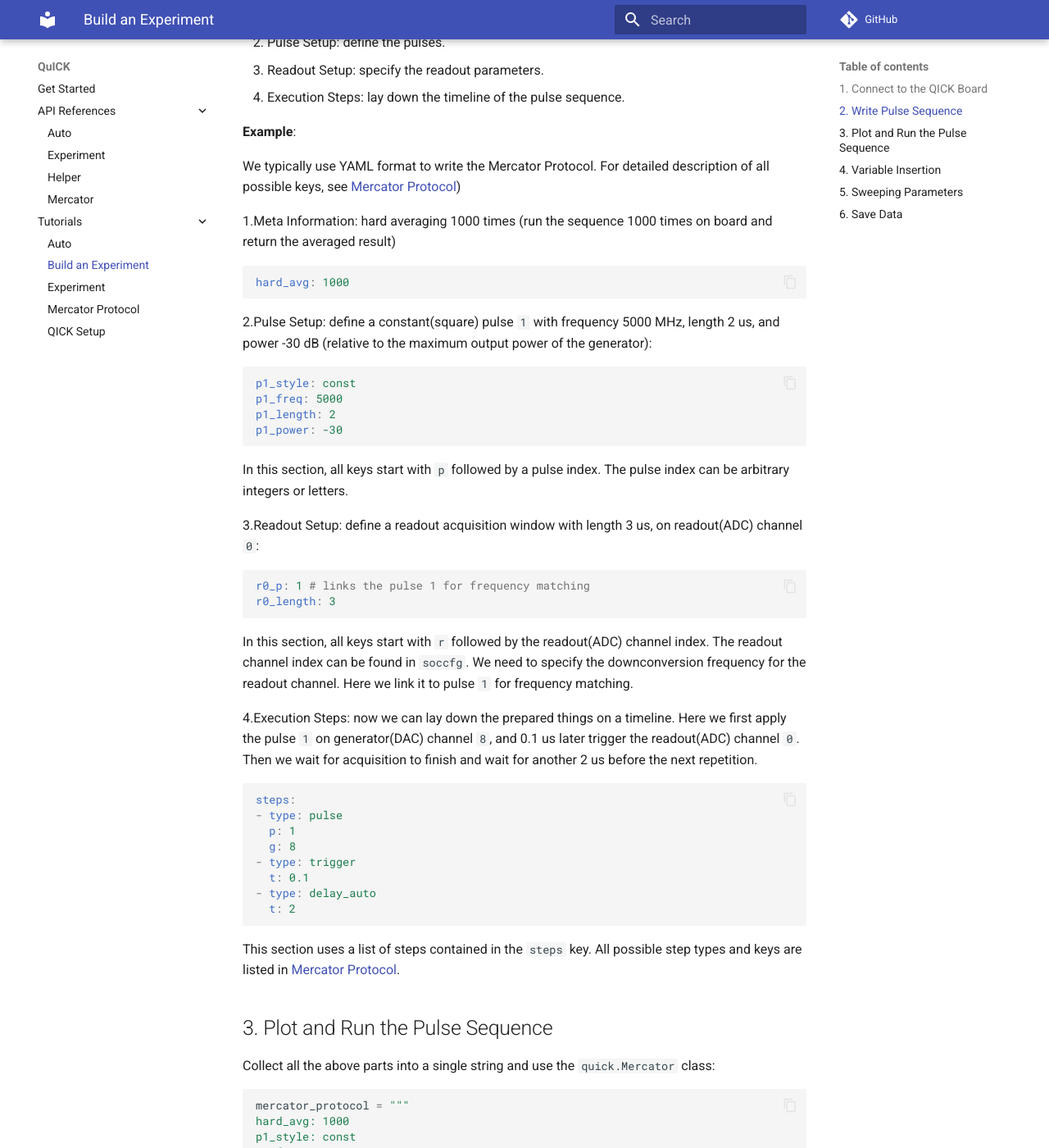
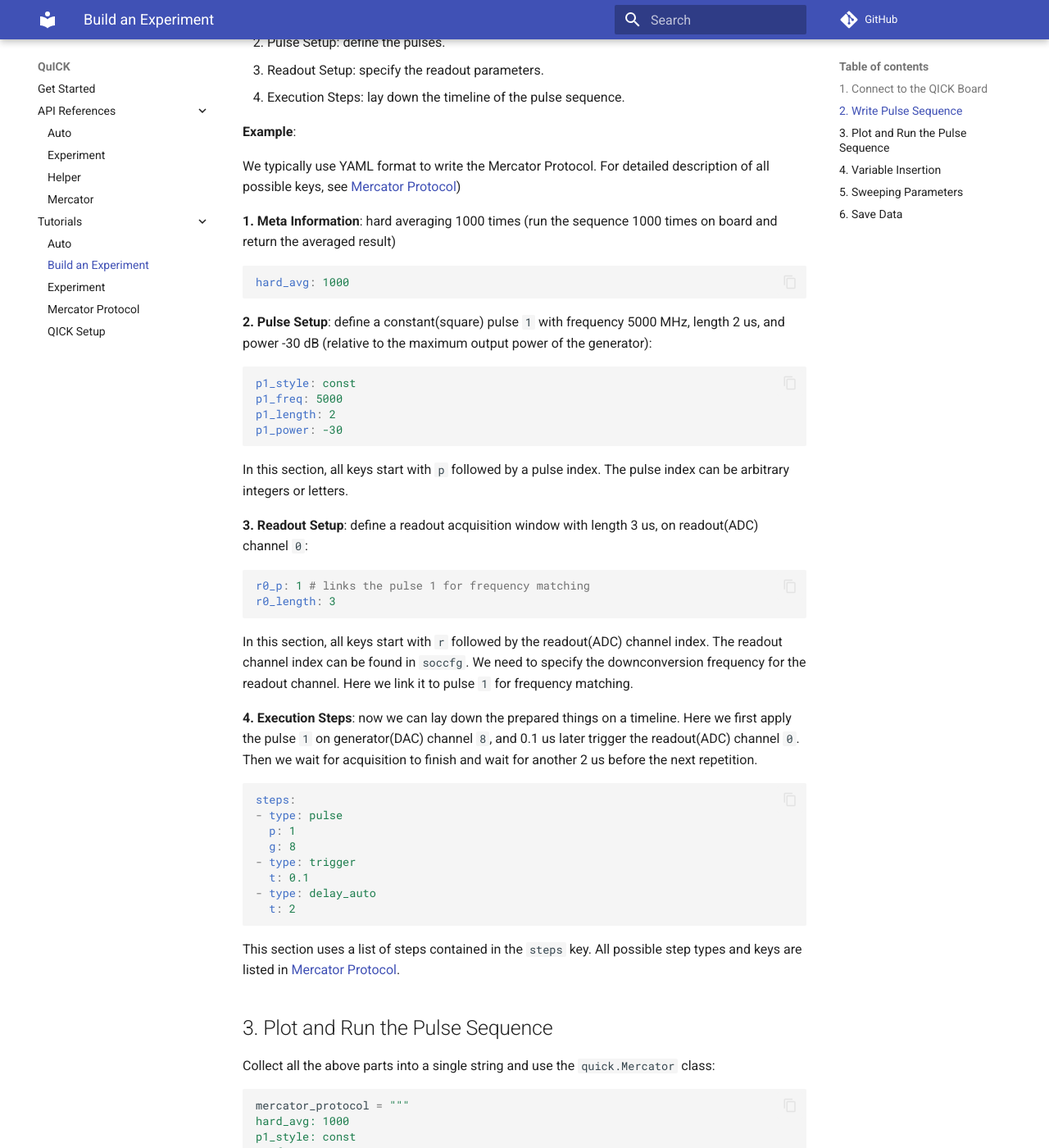
Before and after one commit to clelandlab/quick, an MkDocs documentation site: the page built from docs/Tutorials/build.md, in a window 1280 px wide and 1400 px high, scrolled down 808 px. Shown: the whole window at 82% size. Built offline with MkDocs 1.6.1 and Material for MkDocs 9.7.7, drawn with Linux system fonts in a browser that asks for light colours; comment, search, counter and statistics services are not loaded.

Commit message:
Format built doc

````diff
--- a/docs/Tutorials/build.md
+++ b/docs/Tutorials/build.md
@@ -33,13 +33,13 @@ In short, **Mercator Protocol** includes 4 parts:
 
 We typically use YAML format to write the Mercator Protocol. For detailed description of all possible keys, see [Mercator Protocol](../mercator))
 
-1.Meta Information: hard averaging 1000 times (run the sequence 1000 times on board and return the averaged result)
+**1. Meta Information**: hard averaging 1000 times (run the sequence 1000 times on board and return the averaged result)
 
 ```yaml
 hard_avg: 1000
 ```
 
-2.Pulse Setup: define a constant(square) pulse `1` with frequency 5000 MHz, length 2 us, and power -30 dB (relative to the maximum output power of the generator):
+**2. Pulse Setup**: define a constant(square) pulse `1` with frequency 5000 MHz, length 2 us, and power -30 dB (relative to the maximum output power of the generator):
 
 ```yaml
 p1_style: const
@@ -50,7 +50,7 @@ p1_power: -30
 
 In this section, all keys start with `p` followed by a pulse index. The pulse index can be arbitrary integers or letters.
 
-3.Readout Setup: define a readout acquisition window with length 3 us, on readout(ADC) channel `0`:
+**3. Readout Setup**: define a readout acquisition window with length 3 us, on readout(ADC) channel `0`:
 
 ```yaml
 r0_p: 1 # links the pulse 1 for frequency matching
@@ -59,7 +59,7 @@ r0_length: 3
 
 In this section, all keys start with `r` followed by the readout(ADC) channel index. The readout channel index can be found in `soccfg`. We need to specify the downconversion frequency for the readout channel. Here we link it to pulse `1` for frequency matching.
 
-4.Execution Steps: now we can lay down the prepared things on a timeline. Here we first apply the pulse `1` on generator(DAC) channel `8`, and 0.1 us later trigger the readout(ADC) channel `0`. Then we wait for acquisition to finish and wait for another 2 us before the next repetition.
+**4. Execution Steps**: now we can lay down the prepared things on a timeline. Here we first apply the pulse `1` on generator(DAC) channel `8`, and 0.1 us later trigger the readout(ADC) channel `0`. Then we wait for acquisition to finish and wait for another 2 us before the next repetition.
 
 ```yaml
 steps:
````
